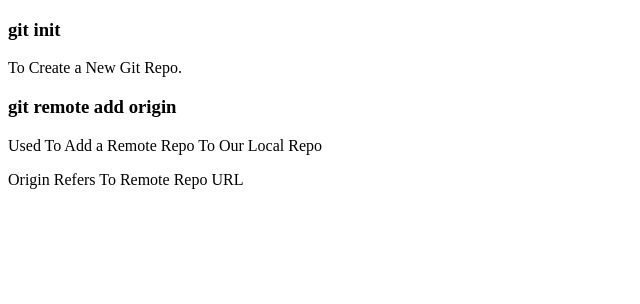
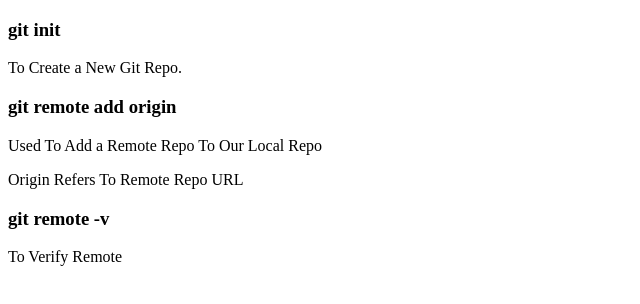
Before and after one commit to engineeramitkumar/localrepo, a plain HTML site: page localrepo/index.html in a window 1280 px wide. Shown: the whole page, without its empty margins (0-640 px from the left). Drawn offline with Linux system fonts and the light colour scheme.

Commit message:
to verify remote

```diff
--- a/localrepo/index.html
+++ b/localrepo/index.html
@@ -12,5 +12,10 @@
     <h3>git remote add origin <link></h3>
     <p>Used To Add a Remote Repo To Our Local Repo</p>
     <p>Origin Refers To Remote Repo URL</p>
+
+    <h3>git remote -v</h3>
+    <p>To Verify Remote</p>
+
+
 </body>
 </html>
```
